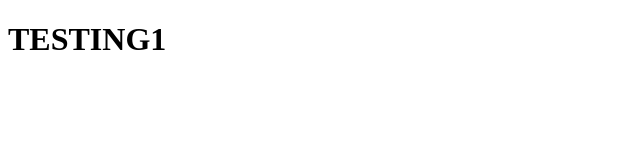
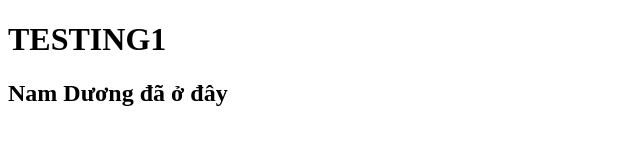
Before and after one commit to Namtayngang/Frontend, a plain HTML site: page index.html in a window 1280 px wide. Shown: the whole page, without its empty margins (0-640 px from the left). Drawn offline with Linux system fonts and the light colour scheme.

Commit message:
Nam ở đây nè

```diff
--- a/index.html
+++ b/index.html
@@ -8,5 +8,6 @@
 </head>
 <body>
     <h1>TESTING1</h1>
+    <h2>Nam Dương đã ở đây</h2>
 </body>
 </html>
```
